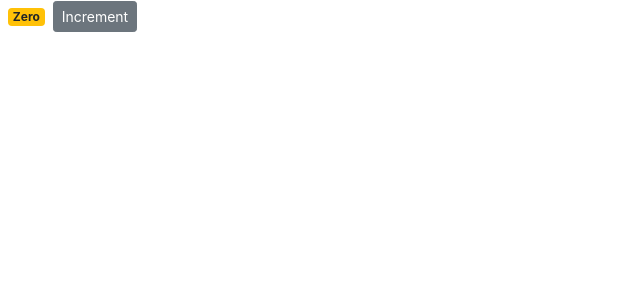
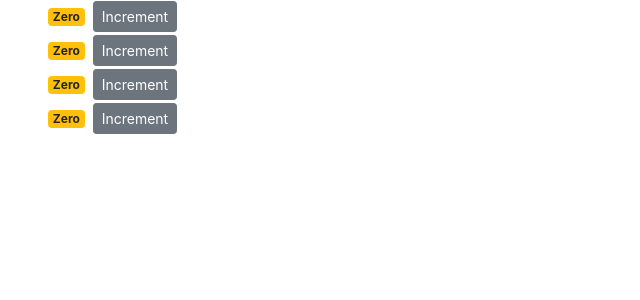
Before and after one commit to rvd2pwipwip/ReactMoshTutorial, a React (Create React App) app in the folder counter-app/: page / in a window 1280 px wide. Shown: the top 300 px of the page, without its empty margins (0-640 px from the left). Built offline with nearby package versions, Linux system fonts and the light colour scheme.

Commit message:
create counters component to render multiple counter components 1:21:17

```diff
--- /dev/null
+++ b/counter-app/src/components/counters.jsx
@@ -0,0 +1,26 @@
+import React, { Component } from "react";
+import Counter from "./counter";
+
+class Counters extends Component {
+  state = {
+    counters: [
+      { id: 1, value: 0 },
+      { id: 2, value: 0 },
+      { id: 3, value: 0 },
+      { id: 4, value: 0 }
+    ]
+  };
+  render() {
+    return (
+      <ul>
+        {this.state.counters.map(counter => (
+          <li>
+            <Counter key={counter.id} />
+          </li>
+        ))}
+      </ul>
+    );
+  }
+}
+
+export default Counters;
--- a/counter-app/src/index.css
+++ b/counter-app/src/index.css
@@ -3,3 +3,7 @@
   padding: 0;
   font-family: sans-serif;
 }
+
+ul {
+  list-style: none;
+}
--- a/counter-app/src/index.js
+++ b/counter-app/src/index.js
@@ -4,7 +4,7 @@
 import App from "./App";
 import registerServiceWorker from "./registerServiceWorker";
 import "bootstrap/dist/css/bootstrap.css";
-import Counter from "./components/counter";
+import Counters from "./components/counters";
 
-ReactDOM.render(<Counter />, document.getElementById("root"));
+ReactDOM.render(<Counters />, document.getElementById("root"));
 registerServiceWorker();
```
